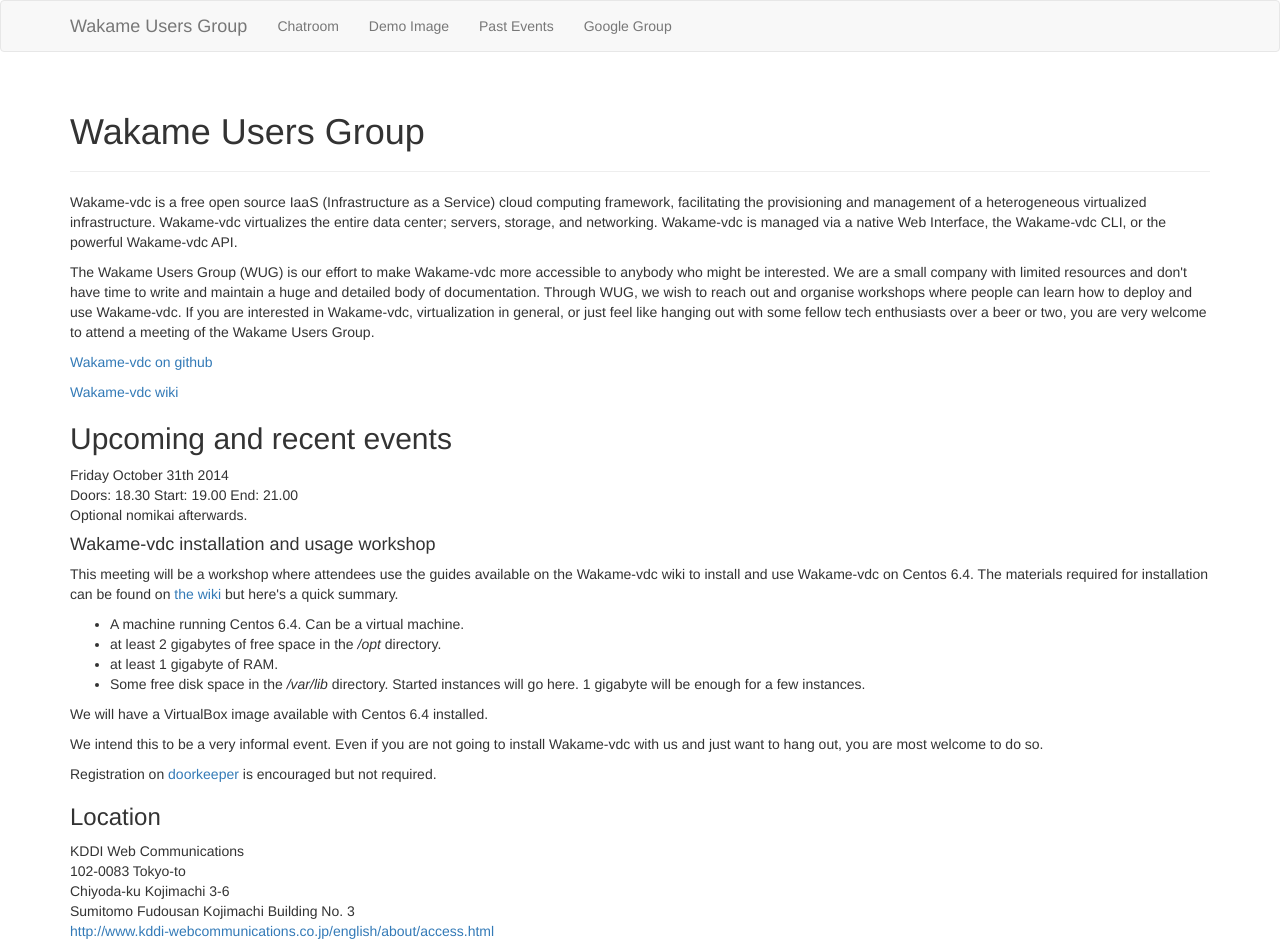
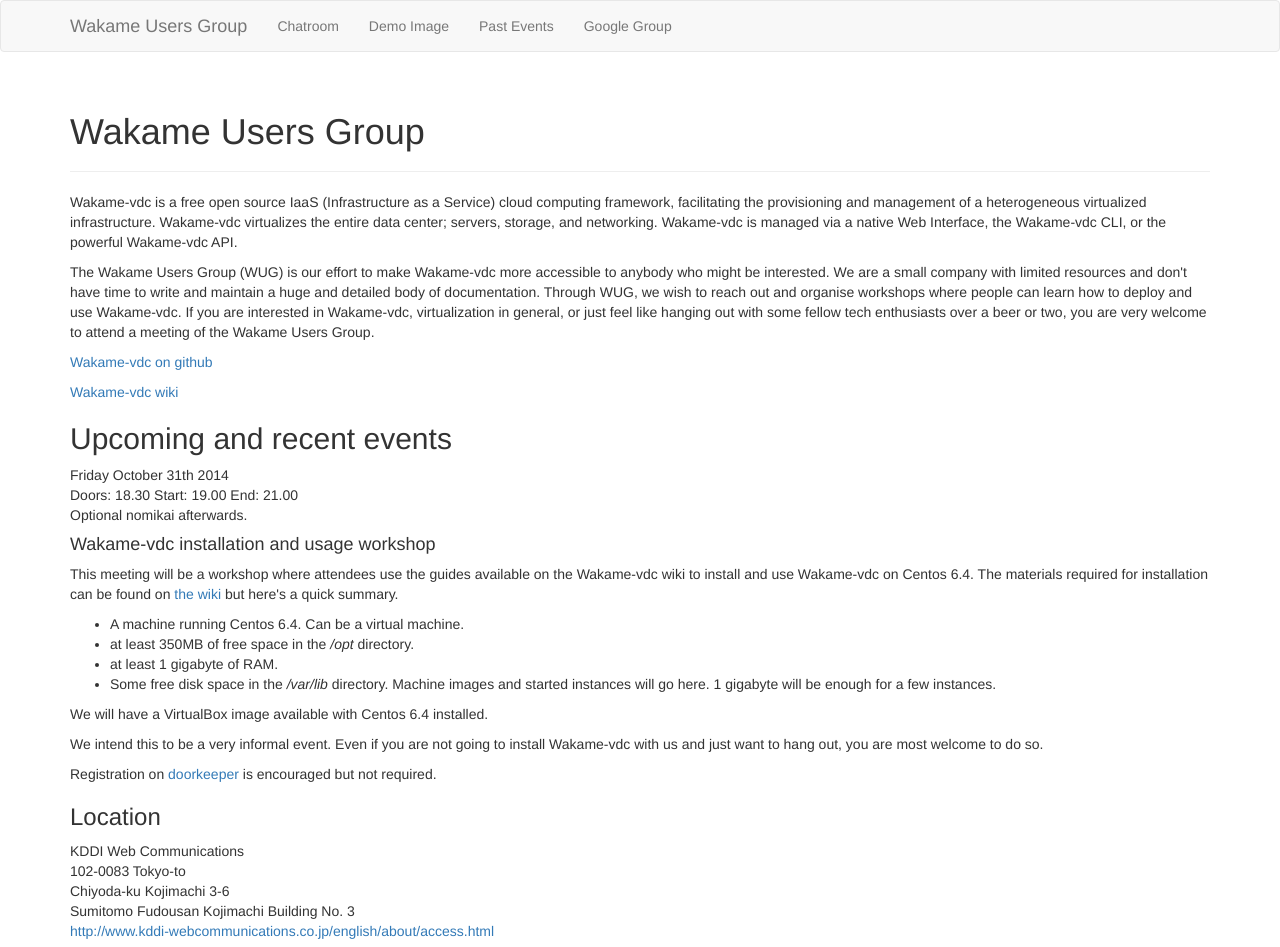
Before and after one commit to wakame/wakame.github.io, a Jekyll site: the page built from index.html, in a window 1280 px wide, cut to the strip 0-947 px from the top of the page. Built offline with Jekyll 4.4.1, drawn with Linux system fonts in a browser that asks for light colours; nearby versions of some CDN libraries; library files that are not in the unit come from our copies.

Commit message:
Changed requirements on the WUG page

```diff
--- a/index.html
+++ b/index.html
@@ -24,9 +24,9 @@
 
 <ul>
   <li>A machine running Centos 6.4. Can be a virtual machine.</li>
-  <li>at least 2 gigabytes of free space in the <i>/opt</i> directory.</li>
+  <li>at least 350MB of free space in the <i>/opt</i> directory.</li>
   <li>at least 1 gigabyte of RAM.</li>
-  <li>Some free disk space in the <i>/var/lib</i> directory. Started instances will go here. 1 gigabyte will be enough for a few instances.</li>
+  <li>Some free disk space in the <i>/var/lib</i> directory. Machine images and started instances will go here. 1 gigabyte will be enough for a few instances.</li>
 </ul>
 
 <p>We will have a VirtualBox image available with Centos 6.4 installed.</p>
```
